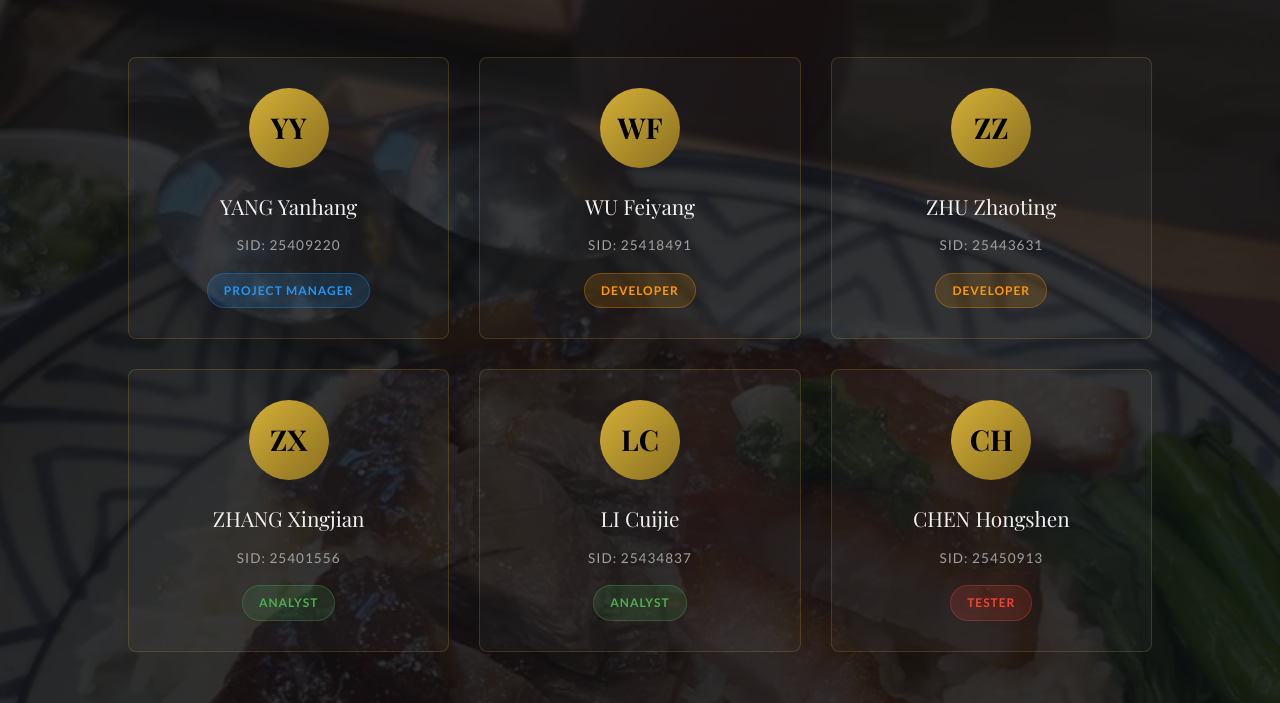
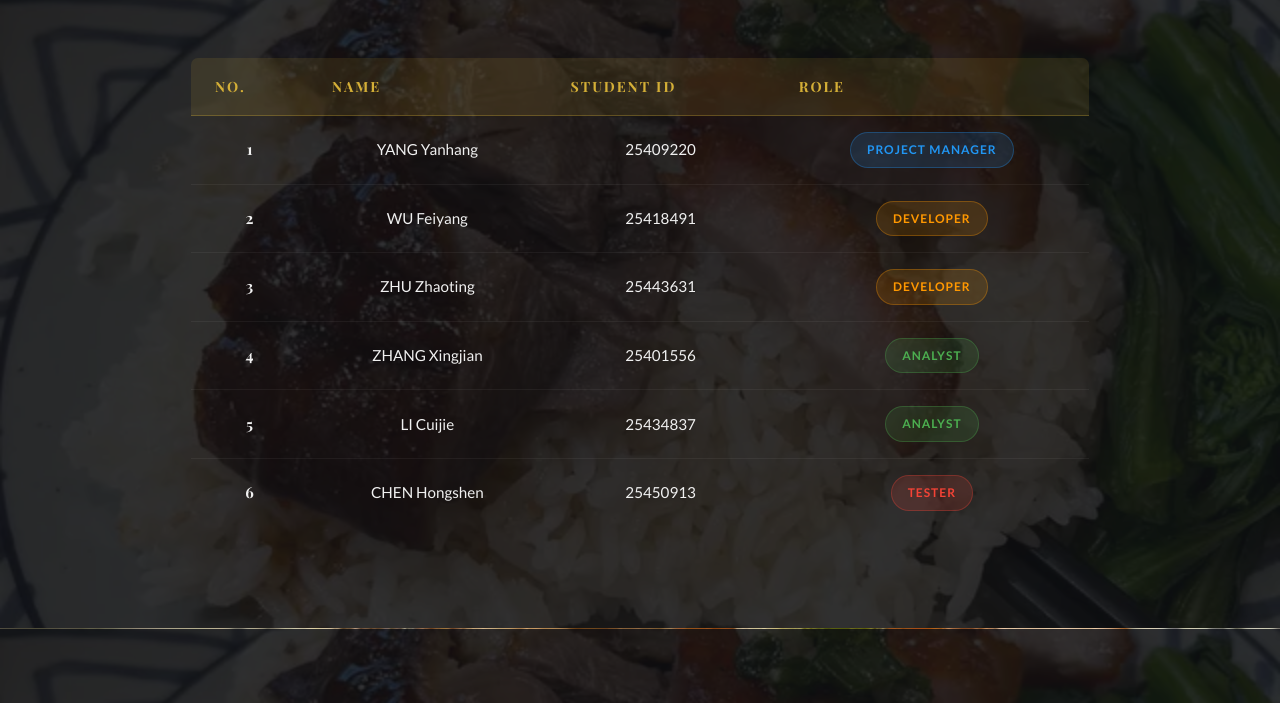
Before and after one commit to Fly-cpu-source/COMP7780-A3, a website: page comp7780_home.html in a window 1280 px wide. Shown: the part 2605-3308 px from the top of the page. Drawn offline with nearby package versions, Linux system fonts and the light colour scheme; a web font is replaced by a local one.

Commit message:
Fix R6 & R3: add student info in HTML table format on both pages
- home.html: replace div card grid with proper <table> for team section (R6)
- product.html: add footer section with student info <table> (R3 footing + R6)
- Both pages now satisfy assignment requirement: student info must be in table format

Co-Authored-By: Claude Sonnet 4.6 <noreply@anthropic.com>

```diff
--- a/comp7780_home.html
+++ b/comp7780_home.html
@@ -343,73 +343,47 @@
             text-align: center;
         }
 
-        .team-grid {
-            display: grid;
-            grid-template-columns: repeat(3, 1fr);
-            gap: 30px;
-            max-width: 1200px;
+        .team-table {
+            width: 100%;
+            max-width: 900px;
             margin: 0 auto;
-        }
-
-        .team-card {
-            background: rgba(255, 255, 255, 0.03);
-            border: 1px solid rgba(212, 175, 55, 0.2);
+            border-collapse: collapse;
+            border: 1px solid rgba(212, 175, 55, 0.25);
             border-radius: 8px;
-            padding: 30px 20px;
-            transition: var(--transition);
-            position: relative;
             overflow: hidden;
         }
 
-        .team-card::before {
-            content: '';
-            position: absolute;
-            top: 0;
-            left: 0;
-            right: 0;
-            height: 3px;
-            background: var(--gold);
-            transform: scaleX(0);
-            transition: transform 0.4s ease;
+        .team-table th {
+            background: rgba(212, 175, 55, 0.12);
+            color: var(--gold);
+            font-family: var(--font-head);
+            font-size: 0.88rem;
+            letter-spacing: 2px;
+            text-transform: uppercase;
+            padding: 16px 24px;
+            border-bottom: 1px solid rgba(212, 175, 55, 0.3);
+            text-align: left;
         }
 
-        .team-card:hover {
-            background: rgba(255, 255, 255, 0.06);
-            transform: translateY(-5px);
-            box-shadow: 0 10px 40px rgba(0, 0, 0, 0.3);
+        .team-table td {
+            padding: 16px 24px;
+            color: var(--text-light);
+            border-bottom: 1px solid rgba(255, 255, 255, 0.05);
+            font-size: 0.95rem;
         }
 
-        .team-card:hover::before {
-            transform: scaleX(1);
+        .team-table tr:last-child td {
+            border-bottom: none;
         }
 
-        .team-avatar {
-            width: 80px;
-            height: 80px;
-            background: linear-gradient(135deg, var(--gold) 0%, var(--gold-dim) 100%);
-            border-radius: 50%;
-            margin: 0 auto 20px;
-            display: flex;
-            align-items: center;
-            justify-content: center;
-            font-family: var(--font-head);
-            font-size: 1.8rem;
-            color: #000;
-            font-weight: 700;
+        .team-table tbody tr:hover td {
+            background: rgba(255, 255, 255, 0.04);
         }
 
-        .team-name {
+        .team-no {
+            color: var(--gold);
+            font-weight: 700;
             font-family: var(--font-head);
-            font-size: 1.3rem;
-            color: var(--text-light);
-            margin-bottom: 8px;
-        }
-
-        .team-id {
-            font-size: 0.85rem;
-            color: var(--text-gray);
-            margin-bottom: 15px;
-            letter-spacing: 1px;
         }
 
         .role-badge {
@@ -446,23 +420,11 @@
             border: 1px solid rgba(244, 67, 54, 0.3);
         }
 
-        @media (max-width: 992px) {
-            .team-grid {
-                grid-template-columns: repeat(2, 1fr);
-            }
-        }
-
         @media (max-width: 768px) {
             .hero h1 { font-size: 3rem; }
             .about-section { grid-template-columns: 1fr; }
             .footer-logos { flex-direction: column; gap: 20px; }
-            .team-grid {
-                grid-template-columns: 1fr;
-                gap: 20px;
-            }
-            .team-card {
-                padding: 25px 15px;
-            }
+            .team-table th, .team-table td { padding: 12px 14px; font-size: 0.85rem; }
         }
     </style>
 </head>
@@ -537,49 +499,54 @@
         <h2>Meet Our Team</h2>
     </div>
 
-    <div class="team-grid">
-        <div class="team-card">
-            <div class="team-avatar">YY</div>
-            <div class="team-name">YANG Yanhang</div>
-            <div class="team-id">SID: 25409220</div>
-            <span class="role-badge role-pm">Project Manager</span>
-        </div>
-
-        <div class="team-card">
-            <div class="team-avatar">WF</div>
-            <div class="team-name">WU Feiyang</div>
-            <div class="team-id">SID: 25418491</div>
-            <span class="role-badge role-developer">Developer</span>
-        </div>
-
-        <div class="team-card">
-            <div class="team-avatar">ZZ</div>
-            <div class="team-name">ZHU Zhaoting</div>
-            <div class="team-id">SID: 25443631</div>
-            <span class="role-badge role-developer">Developer</span>
-        </div>
-
-        <div class="team-card">
-            <div class="team-avatar">ZX</div>
-            <div class="team-name">ZHANG Xingjian</div>
-            <div class="team-id">SID: 25401556</div>
-            <span class="role-badge role-analyst">Analyst</span>
-        </div>
-
-        <div class="team-card">
-            <div class="team-avatar">LC</div>
-            <div class="team-name">LI Cuijie</div>
-            <div class="team-id">SID: 25434837</div>
-            <span class="role-badge role-analyst">Analyst</span>
-        </div>
-
-        <div class="team-card">
-            <div class="team-avatar">CH</div>
-            <div class="team-name">CHEN Hongshen</div>
-            <div class="team-id">SID: 25450913</div>
-            <span class="role-badge role-tester">Tester</span>
-        </div>
-    </div>
+    <table class="team-table">
+        <thead>
+            <tr>
+                <th>No.</th>
+                <th>Name</th>
+                <th>Student ID</th>
+                <th>Role</th>
+            </tr>
+        </thead>
+        <tbody>
+            <tr>
+                <td class="team-no">1</td>
+                <td>YANG Yanhang</td>
+                <td>25409220</td>
+                <td><span class="role-badge role-pm">Project Manager</span></td>
+            </tr>
+            <tr>
+                <td class="team-no">2</td>
+                <td>WU Feiyang</td>
+                <td>25418491</td>
+                <td><span class="role-badge role-developer">Developer</span></td>
+            </tr>
+            <tr>
+                <td class="team-no">3</td>
+                <td>ZHU Zhaoting</td>
+                <td>25443631</td>
+                <td><span class="role-badge role-developer">Developer</span></td>
+            </tr>
+            <tr>
+                <td class="team-no">4</td>
+                <td>ZHANG Xingjian</td>
+                <td>25401556</td>
+                <td><span class="role-badge role-analyst">Analyst</span></td>
+            </tr>
+            <tr>
+                <td class="team-no">5</td>
+                <td>LI Cuijie</td>
+                <td>25434837</td>
+                <td><span class="role-badge role-analyst">Analyst</span></td>
+            </tr>
+            <tr>
+                <td class="team-no">6</td>
+                <td>CHEN Hongshen</td>
+                <td>25450913</td>
+                <td><span class="role-badge role-tester">Tester</span></td>
+            </tr>
+        </tbody>
+    </table>
 </section>
 
 <footer class="bg-image-section">
```
Also changed, not shown: comp7780_product.html (+77 -0 lines).
